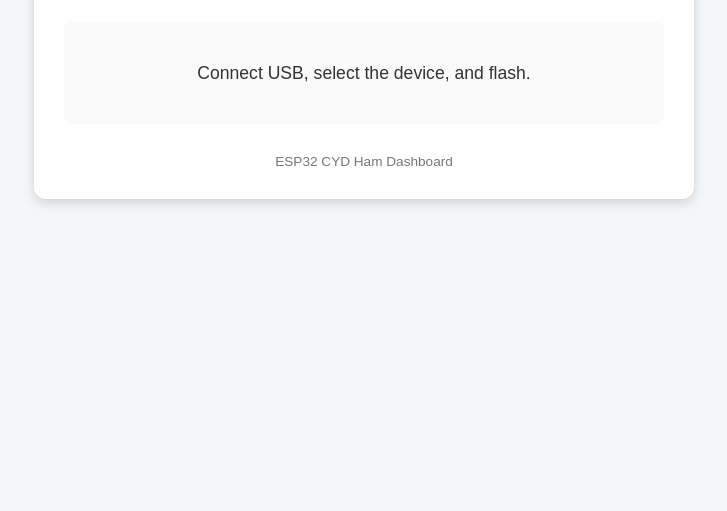
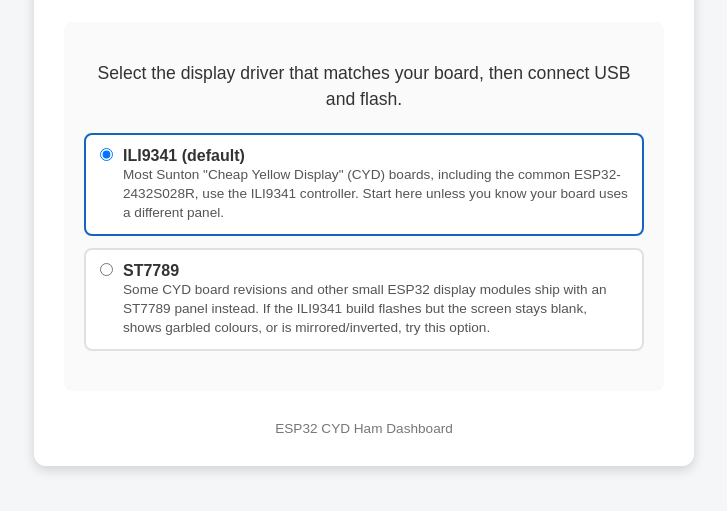
Before and after one commit to HenrysCat/HenrysCat.github.io, a plain HTML site: page esp32-cyd-ham-dashboard/index.html in a window 1280 px wide. Shown: the part 169-680 px from the top of the page, without its empty margins (276-1003 px from the left). Drawn offline with Linux system fonts and the light colour scheme.

Commit message:
Added option to select display type (ILI9341 or ST7789) in the ESP32-CYD-HAM-Dashboard firmware. Updated file structure to include separate firmware binaries for each display type. Updated index.html and style.css to support the new display selection feature.

```diff
--- a/esp32-cyd-ham-dashboard/index.html
+++ b/esp32-cyd-ham-dashboard/index.html
@@ -17,11 +17,33 @@
 
 <div class="card">
 
-<p>
-Connect USB, select the device, and flash.
-</p>
+<p>Select the display driver that matches your board, then connect USB and flash.</p>
 
-<esp-web-install-button manifest="manifest.json">
+<div class="driver-options">
+
+<label class="driver-option">
+<input type="radio" name="driver" value="ili9341" checked>
+<span class="driver-title">ILI9341 (default)</span>
+<span class="driver-desc">
+Most Sunton "Cheap Yellow Display" (CYD) boards, including the common
+ESP32-2432S028R, use the ILI9341 controller. Start here unless you know
+your board uses a different panel.
+</span>
+</label>
+
+<label class="driver-option">
+<input type="radio" name="driver" value="st7789">
+<span class="driver-title">ST7789</span>
+<span class="driver-desc">
+Some CYD board revisions and other small ESP32 display modules ship with
+an ST7789 panel instead. If the ILI9341 build flashes but the screen stays
+blank, shows garbled colours, or is mirrored/inverted, try this option.
+</span>
+</label>
+
+</div>
+
+<esp-web-install-button manifest="manifest-ili9341.json">
 </esp-web-install-button>
 
 </div>
@@ -36,5 +58,20 @@
 src="https://unpkg.com/esp-web-tools@10/dist/web/install-button.js?module">
 </script>
 
+<script>
+const manifests = {
+  ili9341: "manifest-ili9341.json",
+  st7789: "manifest-st7789.json",
+};
+
+const installButton = document.querySelector("esp-web-install-button");
+
+document.querySelectorAll('input[name="driver"]').forEach((radio) => {
+  radio.addEventListener("change", (event) => {
+    installButton.setAttribute("manifest", manifests[event.target.value]);
+  });
+});
+</script>
+
 </body>
 </html>
--- a/esp32-cyd-ham-dashboard/style.css
+++ b/esp32-cyd-ham-dashboard/style.css
@@ -37,6 +37,49 @@
     border-radius: 8px;
 }
 
+.driver-options {
+    display: flex;
+    flex-direction: column;
+    gap: 12px;
+    margin: 20px 0;
+    text-align: left;
+}
+
+.driver-option {
+    display: grid;
+    grid-template-columns: auto 1fr;
+    column-gap: 10px;
+    align-items: baseline;
+    padding: 12px 14px;
+    background: white;
+    border: 2px solid #e0e0e0;
+    border-radius: 8px;
+    cursor: pointer;
+    transition: border-color 0.15s ease;
+}
+
+.driver-option:has(input:checked) {
+    border-color: #1565c0;
+}
+
+.driver-option input[type="radio"] {
+    grid-row: 1;
+    margin: 0;
+}
+
+.driver-title {
+    grid-row: 1;
+    font-weight: bold;
+}
+
+.driver-desc {
+    grid-row: 2;
+    grid-column: 2;
+    font-size: 0.85em;
+    color: #555;
+    line-height: 1.4;
+}
+
 footer {
     margin-top: 30px;
     font-size: 0.85em;
```
Also changed, not shown: esp32-cyd-ham-dashboard/manifest-ili9341.json (added, +23 -0 lines), esp32-cyd-ham-dashboard/manifest-st7789.json (renamed from esp32-cyd-ham-dashboard/manifest.json, +4 -4 lines), 9 other files.
